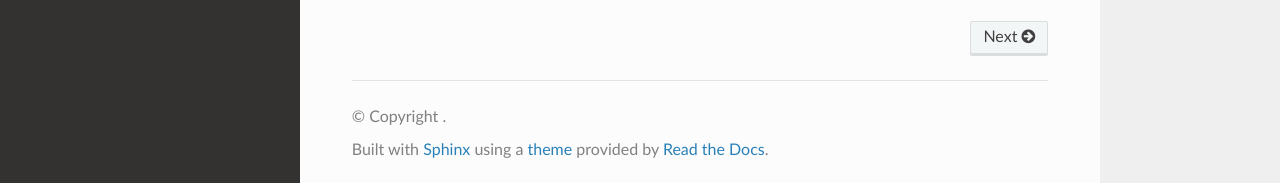
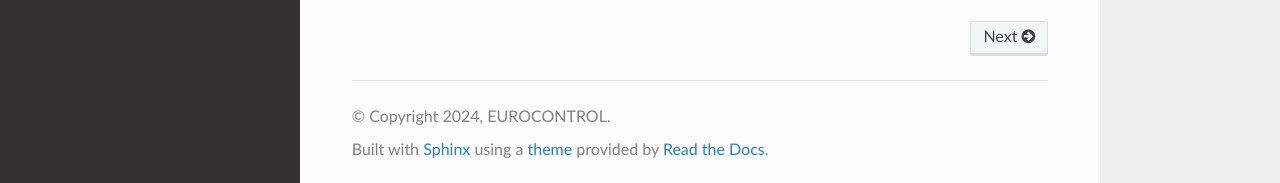
Before and after one commit to eurocontrol-bada/pybada, a Sphinx documentation site: the page built from docs/source/index.rst, in a window 1280 px wide and 1322 px high. Shown: the part 1136-1319 px from the top of the window. Built offline with Sphinx 7.4.7 and the Read the Docs theme 2.0.0, drawn with Linux system fonts in a browser that asks for light colours; some of the changed lines change nothing that is shown.

Commit message:
docs: restore copyright

```diff
--- a/docs/source/conf.py
+++ b/docs/source/conf.py
@@ -7,8 +7,9 @@ sys.path.insert(0, os.path.abspath('../../src'))
 # -- Project information -----------------------------------------------------
 
 project = 'pybada'
-author = 'Your Name'
-release = '0.1'  # Replace with your project's version
+author = 'EUROCONTROL'
+copyright = "2024, EUROCONTROL"
+release = '0.1.0'
 
 # -- General configuration ---------------------------------------------------
 
@@ -17,6 +18,7 @@ extensions = [
     'sphinx.ext.napoleon',
     'sphinx.ext.viewcode',
     'sphinx.ext.autosummary',
+    'sphinx_rtd_theme'
 ]
 
 autosummary_generate = True
@@ -29,4 +31,4 @@ modindex_common_prefix = ['pyBADA.']
 # -- Options for HTML output -------------------------------------------------
 
 html_theme = 'sphinx_rtd_theme'
-html_static_path = ['_static']
+# html_static_path = ['_static']
```
